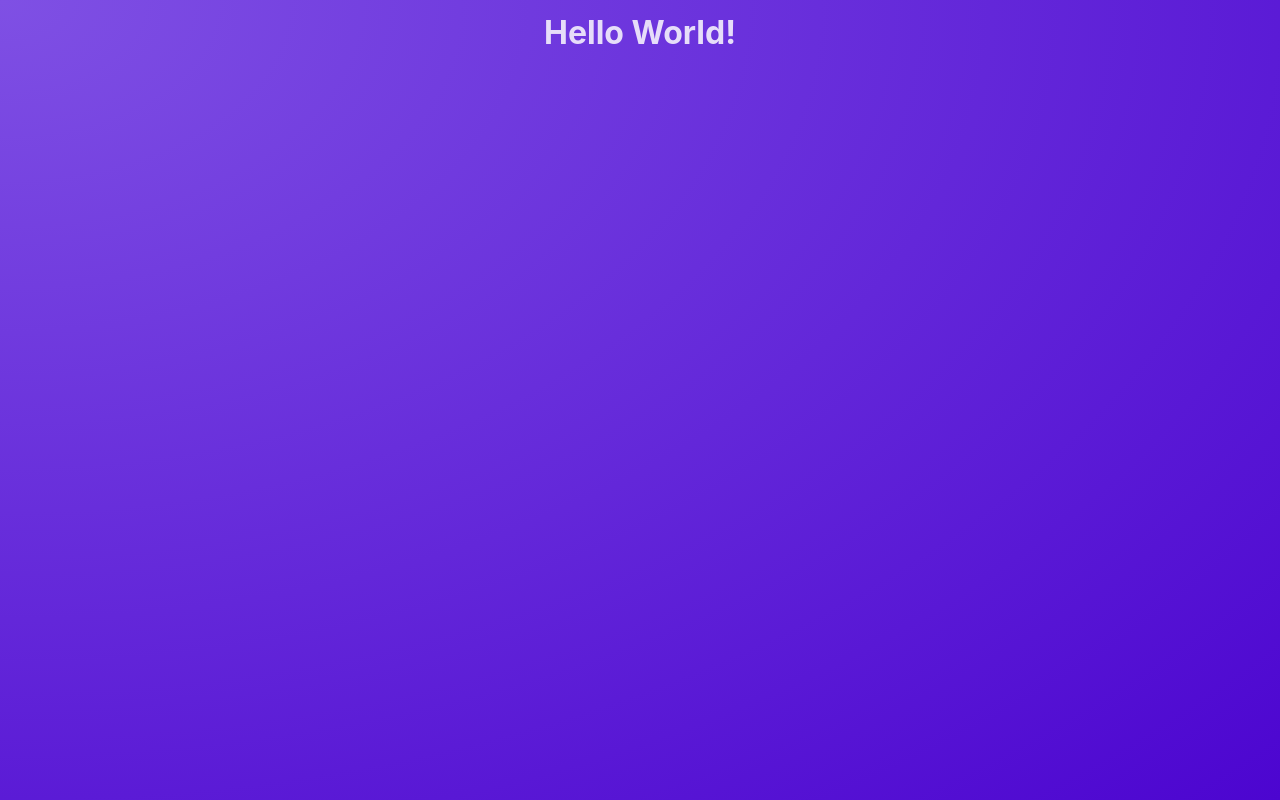
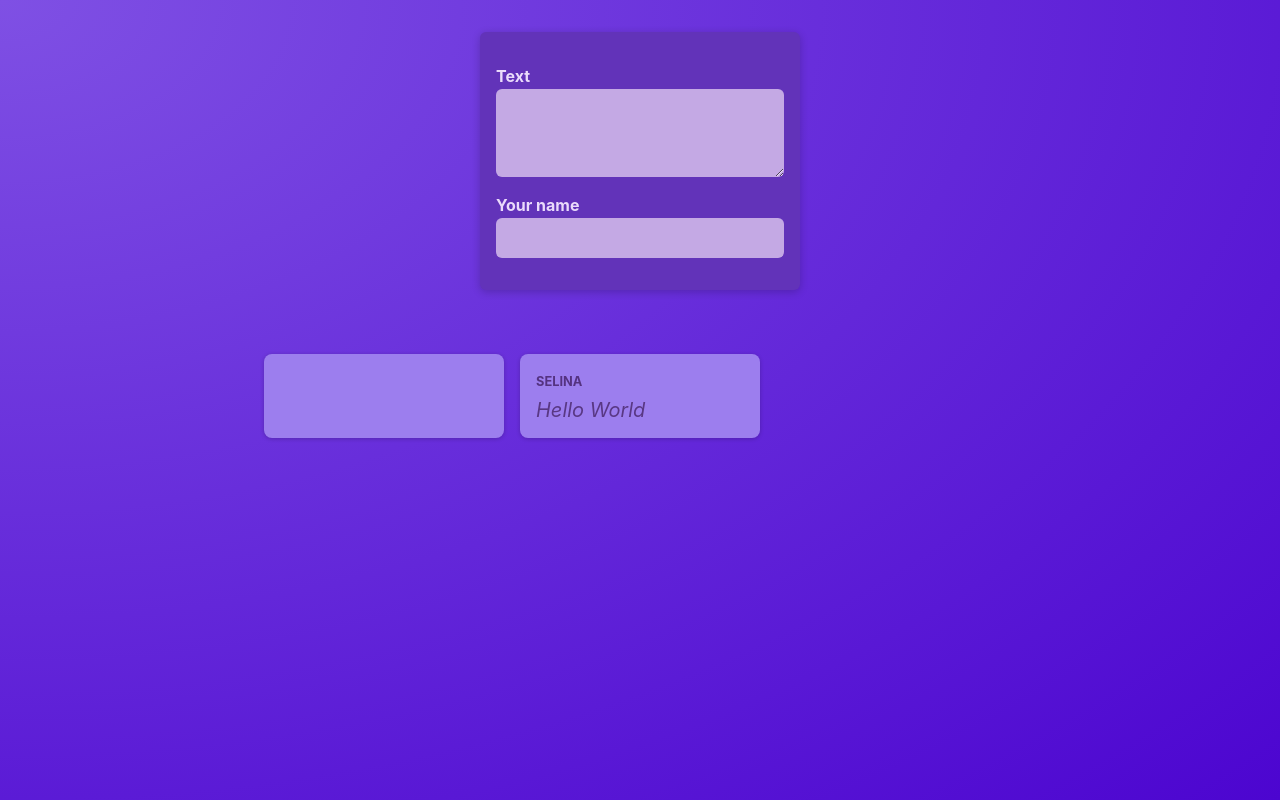
Before and after one commit to blythe4/react-guide, a React (Create React App) app: page / in a window 1280 px wide. Built offline with nearby package versions, Linux system fonts and the light colour scheme.

Commit message:
~496.상태올리기

```diff
--- a/src/App.js
+++ b/src/App.js
@@ -1,5 +1,11 @@
+import PostsList from "./components/PostsList";
+
 function App() {
-    return <h1>Hello World!</h1>;
+    return (
+        <main>
+            <PostsList />
+        </main>
+    );
 }
 
 export default App;
--- /dev/null
+++ b/src/components/NewPost.js
@@ -0,0 +1,18 @@
+import classes from "./NewPost.module.css";
+
+const NewPost = (props) => {
+    return (
+        <form className={classes.form}>
+            <p>
+                <label htmlFor="body">Text</label>
+                <textarea id="body" required rows={3} onChange={props.onBodyChange} />
+            </p>
+            <p>
+                <label htmlFor="name">Your name</label>
+                <input type="text" id="name" required onChange={props.onAuthorChange} />
+            </p>
+        </form>
+    );
+};
+
+export default NewPost;
--- /dev/null
+++ b/src/components/NewPost.module.css
@@ -0,0 +1,55 @@
+.form {
+    background-color: #6233b9;
+    padding: 1rem;
+    width: 20rem;
+    margin: 2rem auto;
+    border-radius: 6px;
+    box-shadow: 0 2px 8px rgba(0, 0, 0, 0.2);
+}
+
+.form label {
+    display: block;
+    margin-bottom: 0.05rem;
+    color: #eadbfb;
+    font-weight: bold;
+}
+
+.form input,
+.form textarea {
+    display: block;
+    width: 100%;
+    font: inherit;
+    padding: 0.5rem;
+    border-radius: 6px;
+    border: none;
+    background-color: #c4a9e4;
+    color: #28262c;
+}
+
+.actions {
+    display: flex;
+    justify-content: flex-end;
+    gap: 0.5rem;
+}
+
+.actions button {
+    cursor: pointer;
+    font: inherit;
+    padding: 0.5rem 1.5rem;
+    border: none;
+    border-radius: 4px;
+    background-color: #34036c;
+    color: #e5d5f7;
+}
+
+.actions button:hover {
+    background-color: #23014a;
+}
+
+.actions button[type="button"] {
+    background-color: transparent;
+}
+
+.actions button[type="button"]:hover {
+    color: #d1bee6;
+}
--- /dev/null
+++ b/src/components/Post.js
@@ -0,0 +1,12 @@
+import classes from "./Post.module.css";
+
+const Post = (props) => {
+    return (
+        <li className={classes.post}>
+            <p className={classes.author}>{props.author}</p>
+            <p className={classes.text}>{props.body}</p>
+        </li>
+    );
+};
+
+export default Post;
--- /dev/null
+++ b/src/components/Post.module.css
@@ -0,0 +1,35 @@
+.post {
+    margin: 1rem 0;
+    padding: 1rem;
+    background-color: #9c7eee;
+    border-radius: 8px;
+    box-shadow: 0 1px 4px rgba(0, 0, 0, 0.2);
+    animation: animate-in 1s ease-out forwards;
+}
+
+.author {
+    font-size: 0.8rem;
+    font-weight: bold;
+    color: #543280;
+    margin: 0;
+    text-transform: uppercase;
+}
+
+.text {
+    white-space: pre-wrap;
+    font-size: 1.25rem;
+    margin: 0.25rem 0 0 0;
+    color: #593884;
+    font-style: italic;
+}
+
+@keyframes animate-in {
+    from {
+        opacity: 0;
+        transform: translateY(1rem);
+    }
+    to {
+        opacity: 1;
+        transform: translateY(0);
+    }
+}
--- /dev/null
+++ b/src/components/PostsList.js
@@ -0,0 +1,35 @@
+import { useState } from "react";
+import NewPost from "./NewPost";
+import Post from "./Post";
+import classes from "./PostsList.module.css";
+
+const PostsList = () => {
+    const [enteredBody, setEnteredBody] = useState("");
+    const [enteredAuth, setEnteredAuth] = useState("");
+    // useState[0] - current value
+    // useState[1] - state updating function
+    const bodyChangeHandler = (event) => {
+        const {
+            target: { value },
+        } = event;
+        setEnteredBody(value);
+    };
+    const authChangeHandler = (event) => {
+        const {
+            target: { value },
+        } = event;
+        setEnteredAuth(value);
+    };
+
+    return (
+        <>
+            <NewPost onBodyChange={bodyChangeHandler} onAuthorChange={authChangeHandler} />
+            <ul className={classes.posts}>
+                <Post author={enteredAuth} body={enteredBody} />
+                <Post author="Selina" body="Hello World" />
+            </ul>
+        </>
+    );
+};
+
+export default PostsList;
--- /dev/null
+++ b/src/components/PostsList.module.css
@@ -0,0 +1,10 @@
+.posts {
+    list-style: none;
+    max-width: 50rem;
+    margin: 1rem auto;
+    padding: 1rem 0;
+    display: grid;
+    gap: 1rem;
+    grid-template-columns: repeat(3, 30%);
+    justify-content: center;
+}
--- a/src/index.css
+++ b/src/index.css
@@ -18,6 +18,5 @@
 
 body {
     margin: 0;
-    text-align: center;
     color: #e6ddf9;
 }
```
